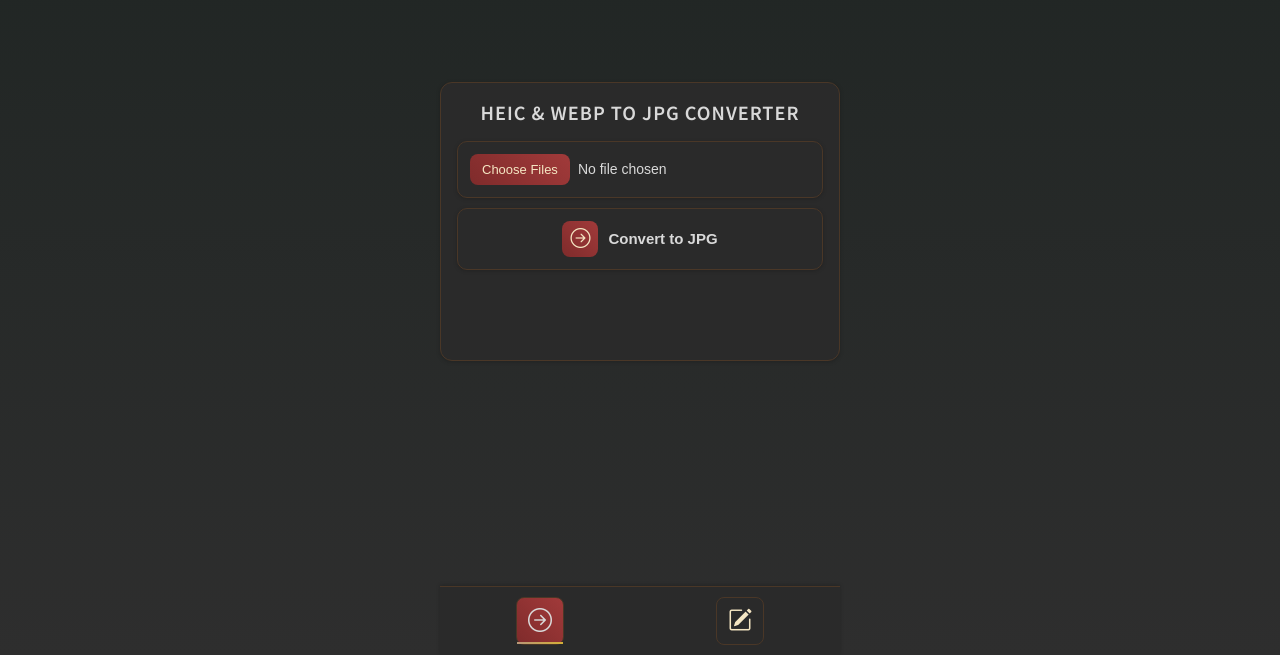
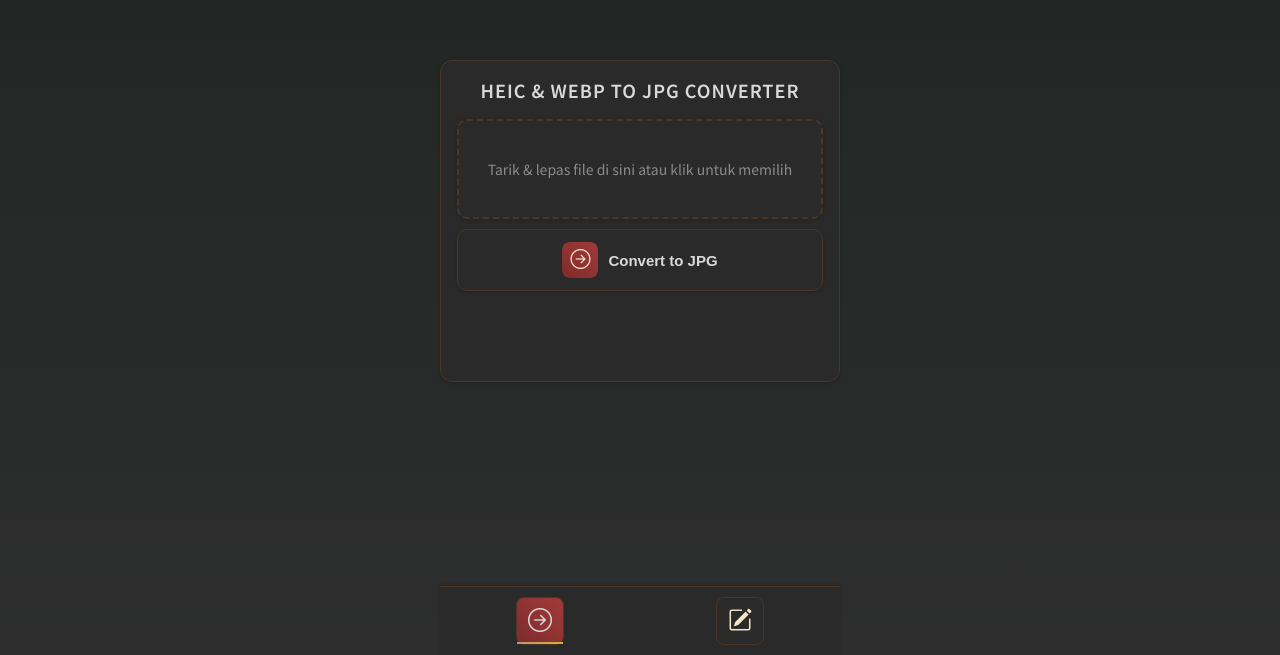
Before and after one commit to Irh18/convert, a plain HTML site: page index.html in a window 1280 px wide. Shown: the part 145-800 px from the top of the page. Drawn offline with nearby package versions, Linux system fonts and the light colour scheme.

Commit message:
Update index.html

```diff
--- a/index.html
+++ b/index.html
@@ -54,46 +54,52 @@
 
         .input-container {
             width: 100%;
-            padding: 12px;
+            height: 100px; /* Diperbesar */
+            padding: 16px;
             margin-bottom: 10px;
             background: #2a2a2a;
-            border: 1px solid #4a3727;
+            border: 2px dashed #4a3727; /* Garis putus-putus untuk area drop */
             border-radius: 10px;
             box-shadow: 0 1px 4px rgba(0, 0, 0, 0.2);
             position: relative;
             box-sizing: border-box;
-            overflow: hidden;
+            display: flex;
+            align-items: center;
+            justify-content: center;
+            cursor: pointer;
+            transition: border-color 0.3s, background 0.3s;
+        }
+
+        .input-container:hover {
+            border-color: #b89778;
+            background: #3a3a3a;
+        }
+
+        .input-container.dragover {
+            border-color: #d4af37;
+            background: #4a4a4a;
+        }
+
+        .input-container::before {
+            content: 'Tarik & lepas file di sini atau klik untuk memilih';
+            color: #8b8b8b;
+            font-size: 14px;
+            text-align: center;
+            pointer-events: none;
         }
 
         .input-container input[type="file"] {
+            position: absolute;
             width: 100%;
-            background: transparent;
-            border: none;
-            color: #d9d9d9;
-            font-size: 14px;
+            height: 100%;
+            opacity: 0; /* Sembunyikan input */
             cursor: pointer;
-            padding: 0;
-            margin: 0;
-            box-sizing: border-box;
-            overflow: hidden;
-            text-overflow: ellipsis;
-            white-space: nowrap;
+            top: 0;
+            left: 0;
         }
 
         .input-container input[type="file"]::-webkit-file-upload-button {
-            background: linear-gradient(45deg, #7f2b2b, #a13a3a);
-            border: none;
-            padding: 8px 12px;
-            border-radius: 8px;
-            color: #f5e6c3;
-            font-size: 13px;
-            cursor: pointer;
-            transition: background 0.3s;
-            margin-right: 8px;
-        }
-
-        .input-container input[type="file"]::-webkit-file-upload-button:hover {
-            background: linear-gradient(45deg, #a13a3a, #c44a4a);
+            display: none; /* Hilangkan tombol default */
         }
 
         .name-input-container {
@@ -627,6 +633,36 @@
             showConvert.classList.remove('active');
         });
 
+        // Drag-and-Drop functionality for input containers
+        const inputContainers = document.querySelectorAll('.input-container');
+        inputContainers.forEach(container => {
+            const fileInput = container.querySelector('input[type="file"]');
+
+            // Handle drag events
+            container.addEventListener('dragover', (e) => {
+                e.preventDefault();
+                container.classList.add('dragover');
+            });
+
+            container.addEventListener('dragleave', () => {
+                container.classList.remove('dragover');
+            });
+
+            container.addEventListener('drop', (e) => {
+                e.preventDefault();
+                container.classList.remove('dragover');
+                const files = e.dataTransfer.files;
+                if (files.length > 0) {
+                    fileInput.files = files;
+                }
+            });
+
+            // Handle click to trigger file input
+            container.addEventListener('click', () => {
+                fileInput.click();
+            });
+        });
+
         // Convert HEIC and WebP to JPG
         async function convertHEIC() {
             const input = document.getElementById('heicInput');
```
